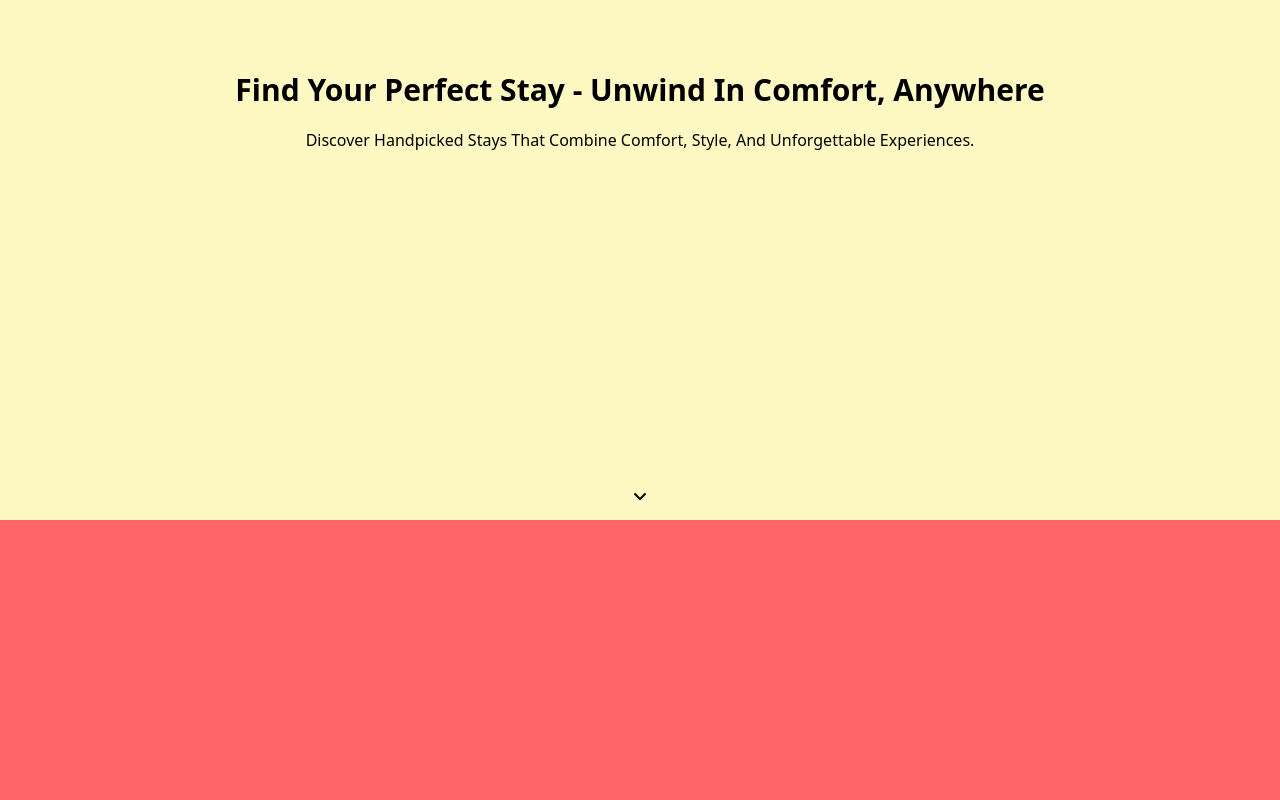
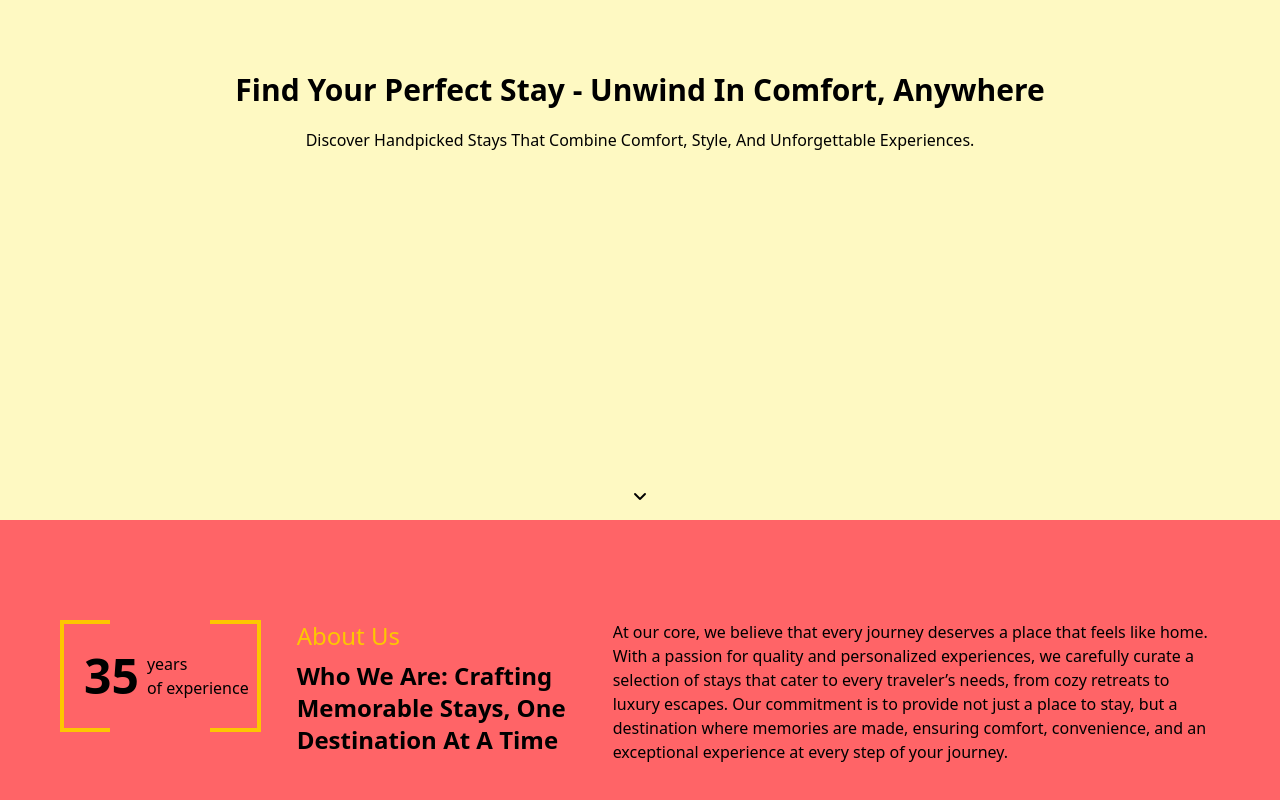
Before and after one commit to moamenabdelrahman/premium-stay, a Vue app: page / in a window 1280 px wide. Shown: the part 280-1080 px from the top of the page. Built offline with nearby package versions, Linux system fonts and the light colour scheme.

Commit message:
Added About Us

```diff
--- /dev/null
+++ b/src/AboutUs.vue
@@ -0,0 +1,37 @@
+<template>
+  <div class="flex gap-4 py-25 px-15">
+    <!-- Experience -->
+    <div class="border-4 border-yellow-400 flex py-7 shrink-0 relative h-fit">
+      <div class="bg-red-400 w-25 h-5 absolute top-0 left-1/2 -translate-x-1/2 -translate-y-1/2"></div>
+      <div class="text-5xl font-bold ms-5 me-2">35</div>
+      <div class="me-2">years <br> of experience</div>
+      <div class="bg-red-400 w-25 h-5 absolute bottom-0 left-1/2 -translate-x-1/2 translate-y-1/2"></div>
+    </div>
+
+    <!-- About us -->
+    <div class="mx-5 w-70 shrink-0">
+      <div class="text-yellow-400 text-2xl mb-2">About Us</div>
+      <div class="font-bold text-2xl">Who We Are: Crafting Memorable Stays, One Destination At A Time</div>
+    </div>
+
+    <!-- Message -->
+    <div class="max-h-60 overflow-hidden">
+      {{ message }}
+    </div>
+  </div>
+</template>
+
+<script>
+export default {
+  data() {
+    return {
+      message: 'At our core, we believe that every journey deserves a place that feels like home. With a passion for quality and personalized experiences, we carefully curate a selection of stays that cater to every traveler’s needs, from cozy retreats to luxury escapes. Our commitment is to provide not just a place to stay, but a destination where memories are made, ensuring comfort, convenience, and an exceptional experience at every step of your journey.'
+    };
+  }
+}
+</script>
+
+<style scoped>
+@reference "tailwindcss";
+
+</style>
--- a/src/App.vue
+++ b/src/App.vue
@@ -2,17 +2,20 @@
   <div class="h-1500 bg-red-400">
     <Navbar></Navbar>
     <Hero></Hero>
+    <AboutUs></AboutUs>
   </div>
 </template>
 
 <script>
+import AboutUs from './AboutUs.vue';
 import Hero from './Hero.vue';
 import Navbar from './Navbar.vue';
 
 export default {
   components: {
     Navbar,
-    Hero
+    Hero,
+    AboutUs
   }
 }
 </script>
```
